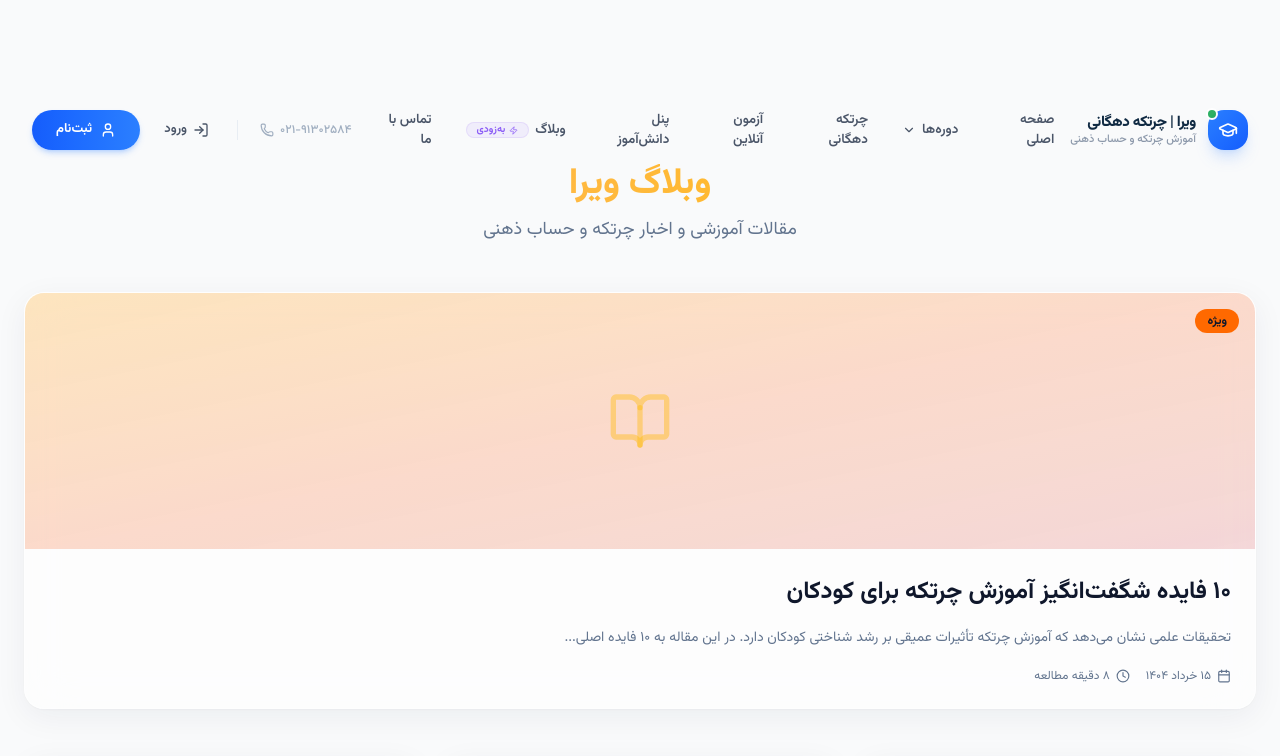
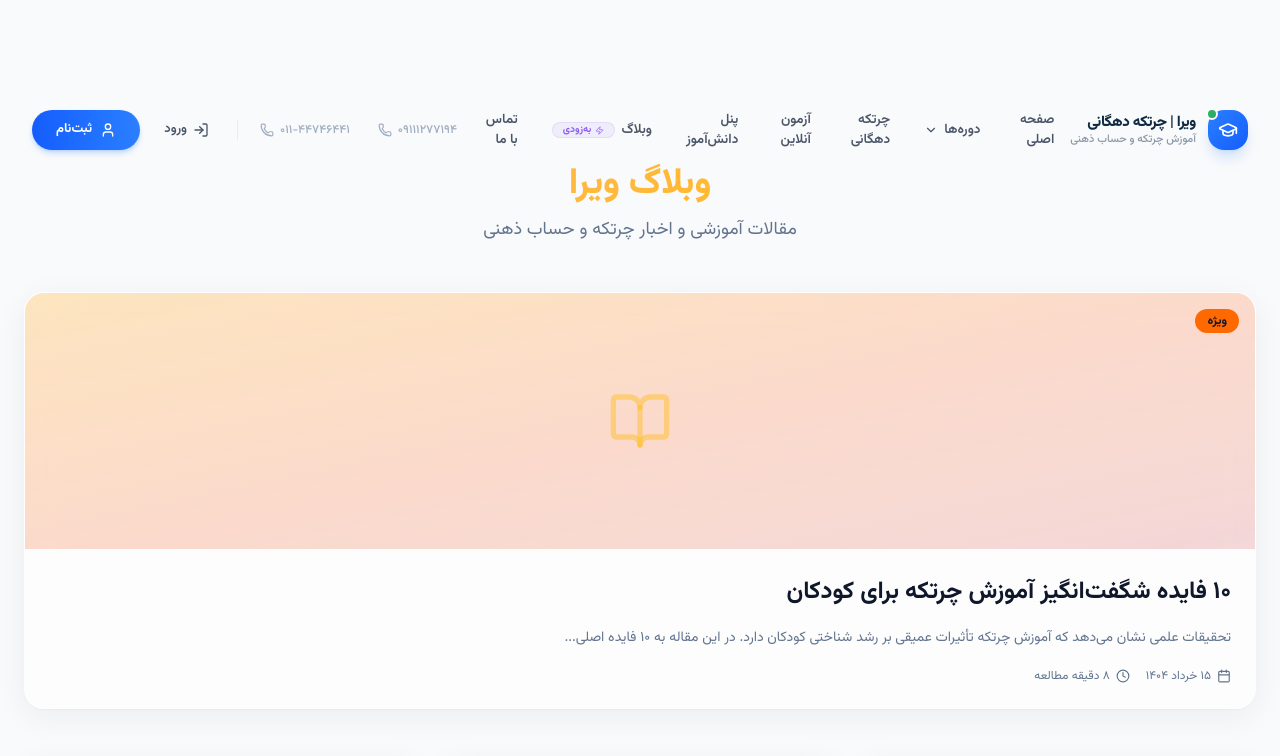
Before and after one commit to HAB64/bahanvira, a Next.js app: page /blog in a window 1280 px wide. Shown: the top 756 px of the page. Built offline with nearby package versions, Linux system fonts and the light colour scheme.

Commit message:
update header phone numbers to 09111277194 and 01144746441

```diff
--- a/src/components/sections/header.tsx
+++ b/src/components/sections/header.tsx
@@ -149,9 +149,13 @@ export default function Header() {
 
           {/* ── Desktop Actions ────────────────────── */}
           <div className="hidden lg:flex items-center gap-2">
-            <a href="tel:02191302584" className="flex items-center gap-1.5 text-[12px] font-medium text-[#A0AEC0] hover:text-[#2F80ED] transition-colors duration-300 px-2.5 py-2 rounded-lg" dir="ltr">
+            <a href="tel:09111277194" className="flex items-center gap-1.5 text-[12px] font-medium text-[#A0AEC0] hover:text-[#2F80ED] transition-colors duration-300 px-2.5 py-2 rounded-lg" dir="ltr">
               <Phone className="h-3.5 w-3.5" />
-              ۰۲۱-۹۱۳۰۲۵۸۴
+              ۰۹۱۱۱۲۷۷۱۹۴
+            </a>
+            <a href="tel:01144746441" className="flex items-center gap-1.5 text-[12px] font-medium text-[#A0AEC0] hover:text-[#2F80ED] transition-colors duration-300 px-2.5 py-2 rounded-lg" dir="ltr">
+              <Phone className="h-3.5 w-3.5" />
+              ۰۱۱-۴۴۷۴۶۴۴۱
             </a>
 
             <div className="h-5 w-px bg-[#E8EDF3] mx-1" />
@@ -228,9 +232,13 @@ export default function Header() {
 
         {/* Panel Footer */}
         <div className="border-t border-[#E8EDF3]/60 p-5 bg-white/50 backdrop-blur-sm">
-          <a href="tel:02191302584" className="flex items-center gap-2.5 text-[12px] font-medium text-[#A0AEC0] hover:text-[#2F80ED] mb-4 transition-colors duration-300">
+          <a href="tel:09111277194" className="flex items-center gap-2.5 text-[12px] font-medium text-[#A0AEC0] hover:text-[#2F80ED] mb-3 transition-colors duration-300">
             <Phone className="h-3.5 w-3.5" />
-            <span dir="ltr">۰۲۱-۹۱۳۰۲۵۸۴</span>
+            <span dir="ltr">۰۹۱۱۱۲۷۷۱۹۴</span>
+          </a>
+          <a href="tel:01144746441" className="flex items-center gap-2.5 text-[12px] font-medium text-[#A0AEC0] hover:text-[#2F80ED] mb-4 transition-colors duration-300">
+            <Phone className="h-3.5 w-3.5" />
+            <span dir="ltr">۰۱۱-۴۴۷۴۶۴۴۱</span>
           </a>
           <div className="flex gap-2.5">
             <a href="/portal" onClick={() => setMobileMenuOpen(false)} className="flex-1 flex items-center justify-center gap-2 text-[13px] font-semibold text-[#4A5568] border border-[#E8EDF3] rounded-xl py-3 hover:bg-[#2F80ED]/[0.04] hover:border-[#2F80ED]/20 hover:text-[#2F80ED] transition-all duration-300 bg-white/60 backdrop-blur-sm">
```
Also changed, not shown: upload/2851.png (added).
